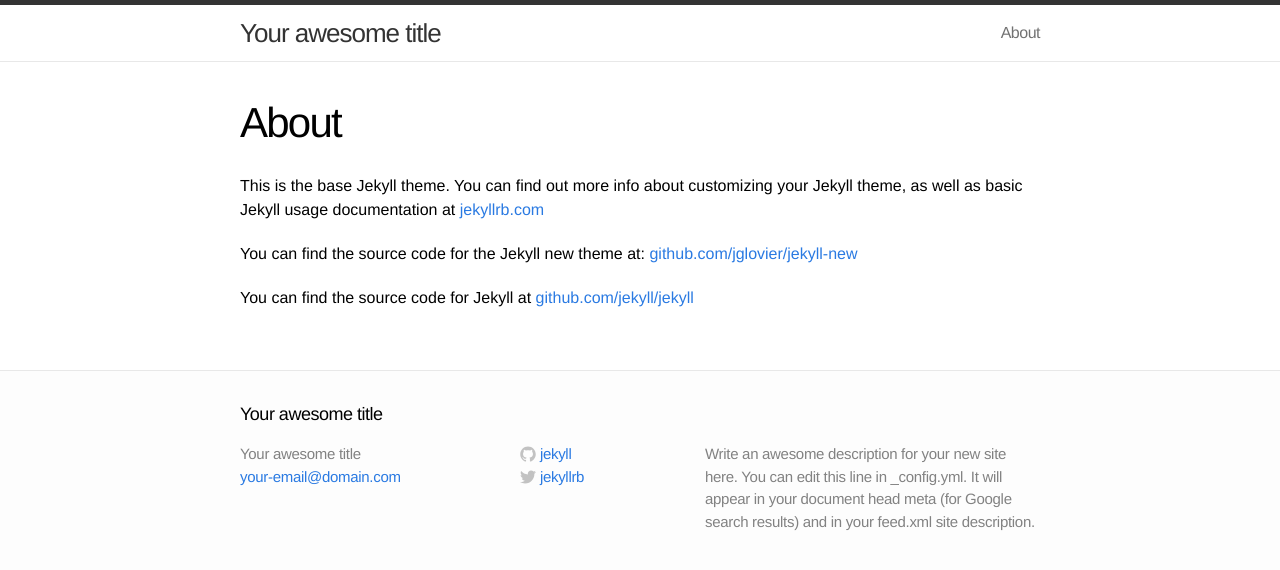
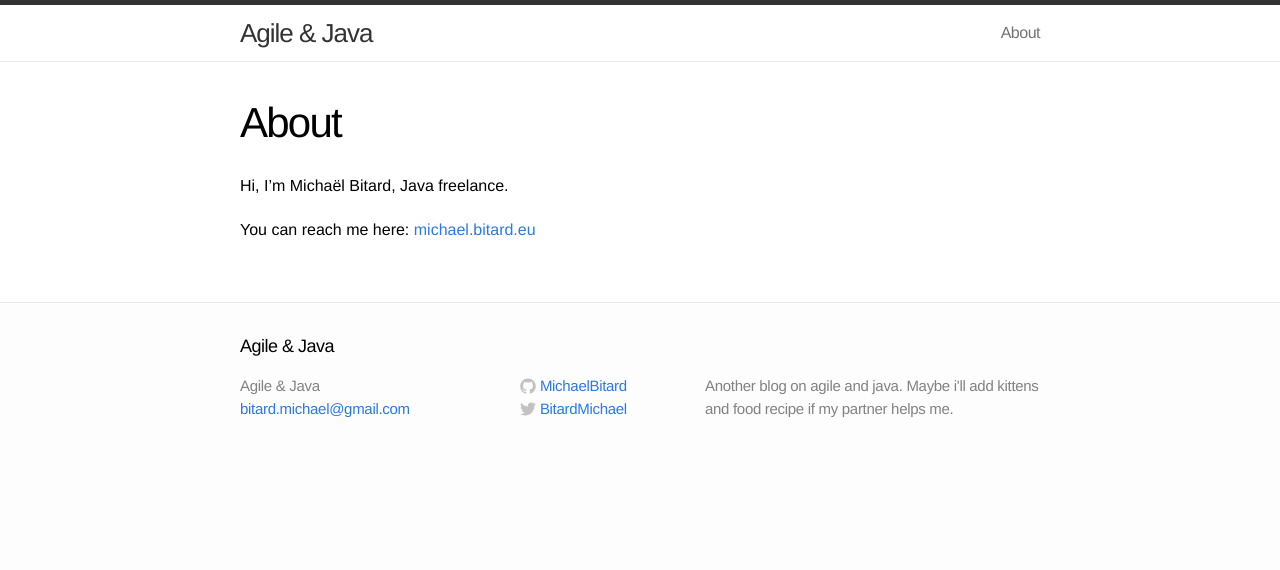
Before and after one commit to gpolaert/agileek.github.io, a Jekyll site: the page built from about.md, in a window 1280 px wide. Shown: the top 570 px of the page. Built offline with Jekyll 4.4.1, drawn with Linux system fonts in a browser that asks for light colours.

Commit message:
add about and config

```diff
--- a/_config.yml
+++ b/_config.yml
@@ -1,11 +1,11 @@
 # Site settings
-title: Your awesome title
-email: your-email@domain.com
-description: "Write an awesome description for your new site here. You can edit this line in _config.yml. It will appear in your document head meta (for Google search results) and in your feed.xml site description."
+title: Agile & Java
+email: bitard.michael@gmail.com
+description: "Another blog on agile and java. Maybe i'll add kittens and food recipe if my partner helps me."
 baseurl: ""
-url: "http://yourdomain.com"
-twitter_username: jekyllrb
-github_username:  jekyll
+url: "http://agileek.github.io"
+twitter_username: BitardMichael
+github_username:  MichaelBitard
 
 # Build settings
 markdown: kramdown
--- a/about.md
+++ b/about.md
@@ -4,8 +4,6 @@ title: About
 permalink: /about/
 ---
 
-This is the base Jekyll theme. You can find out more info about customizing your Jekyll theme, as well as basic Jekyll usage documentation at [jekyllrb.com](http://jekyllrb.com/)
+Hi, I'm Michaël Bitard, Java freelance.
 
-You can find the source code for the Jekyll new theme at: [github.com/jglovier/jekyll-new](https://github.com/jglovier/jekyll-new)
-
-You can find the source code for Jekyll at [github.com/jekyll/jekyll](https://github.com/jekyll/jekyll)
+You can reach me here: [michael.bitard.eu](http://michael.bitard.eu/#contact)
```
